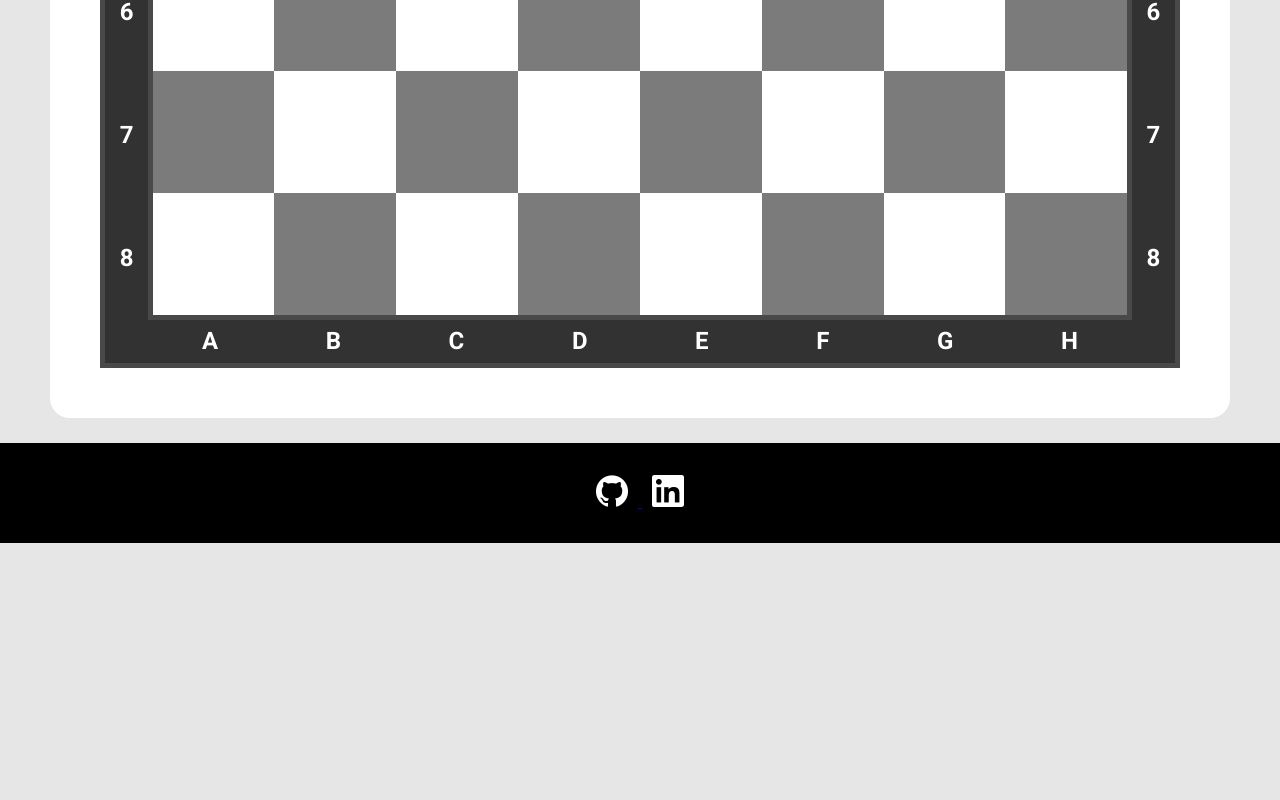
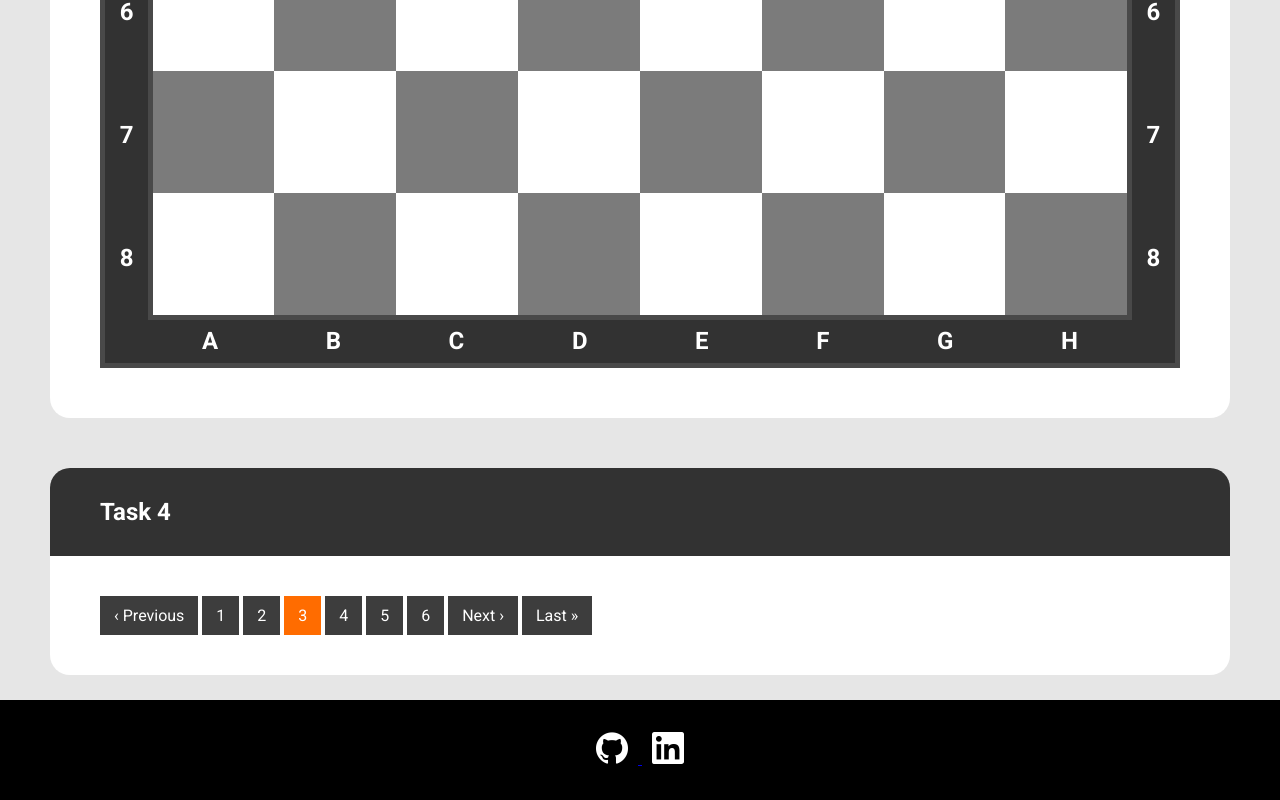
Before and after one commit to fedotick/WEBLab10, a plain HTML site: page index.html in a window 1280 px wide. Shown: the part 2431-3231 px from the top of the page. Before the commit the page ends 2974 px from the top, so only its background shows below. Drawn offline with Linux system fonts and the light colour scheme.

Commit message:
Completed fourth task

```diff
--- a/assets/css/style.css
+++ b/assets/css/style.css
@@ -266,6 +266,22 @@ header > .content {
     background-color: rgb(255, 6, 125);
 }
 
+.task-4 a {
+    padding: 10px 14px;
+    color: white;
+    text-decoration: none;
+    background-color: rgb(61, 61, 61);
+}
+
+.task-4 a.active {
+    background-color: rgb(255, 108, 0);
+}
+
+.task-4 a:hover {
+    background-color: rgb(255, 108, 0);
+    transition: all 0.3s ease-in-out;
+}
+
 footer {
     margin-top: auto;
     height: 100px;
--- a/index.html
+++ b/index.html
@@ -33,13 +33,13 @@
                         </a>
                     </li>
                     <li class="task-item">
-                        <a class="task-button" href="">
+                        <a class="task-button" href="#task-3">
                             <p>Task 3</p>
                             <div class="border"></div>
                         </a>
                     </li>
                     <li class="task-item">
-                        <a class="task-button" href="">
+                        <a class="task-button" href="#task-4">
                             <p>Task 4</p>
                             <div class="border"></div>
                         </a>
@@ -323,6 +323,29 @@
                 </div>
             </div>
         </div>
+
+        <div id="task-4" class="section">
+            <div class="content">
+                <div class="task">
+                    <div class="task-name">
+                        <h2>Task 4</h2>
+                    </div>
+                    <div class="task-content">
+                        <div class="task-4">
+                            <a href="">&#8249; Previous</a>
+                            <a href="">1</a>
+                            <a href="">2</a>
+                            <a class="active" href="">3</a>
+                            <a href="">4</a>
+                            <a href="">5</a>
+                            <a href="">6</a>
+                            <a href="">Next &#8250;</a>
+                            <a href="">Last &#187;</a>
+                        </div>
+                    </div>
+                </div>
+            </div>
+        </div>
     </div>
 
     <footer>
```
